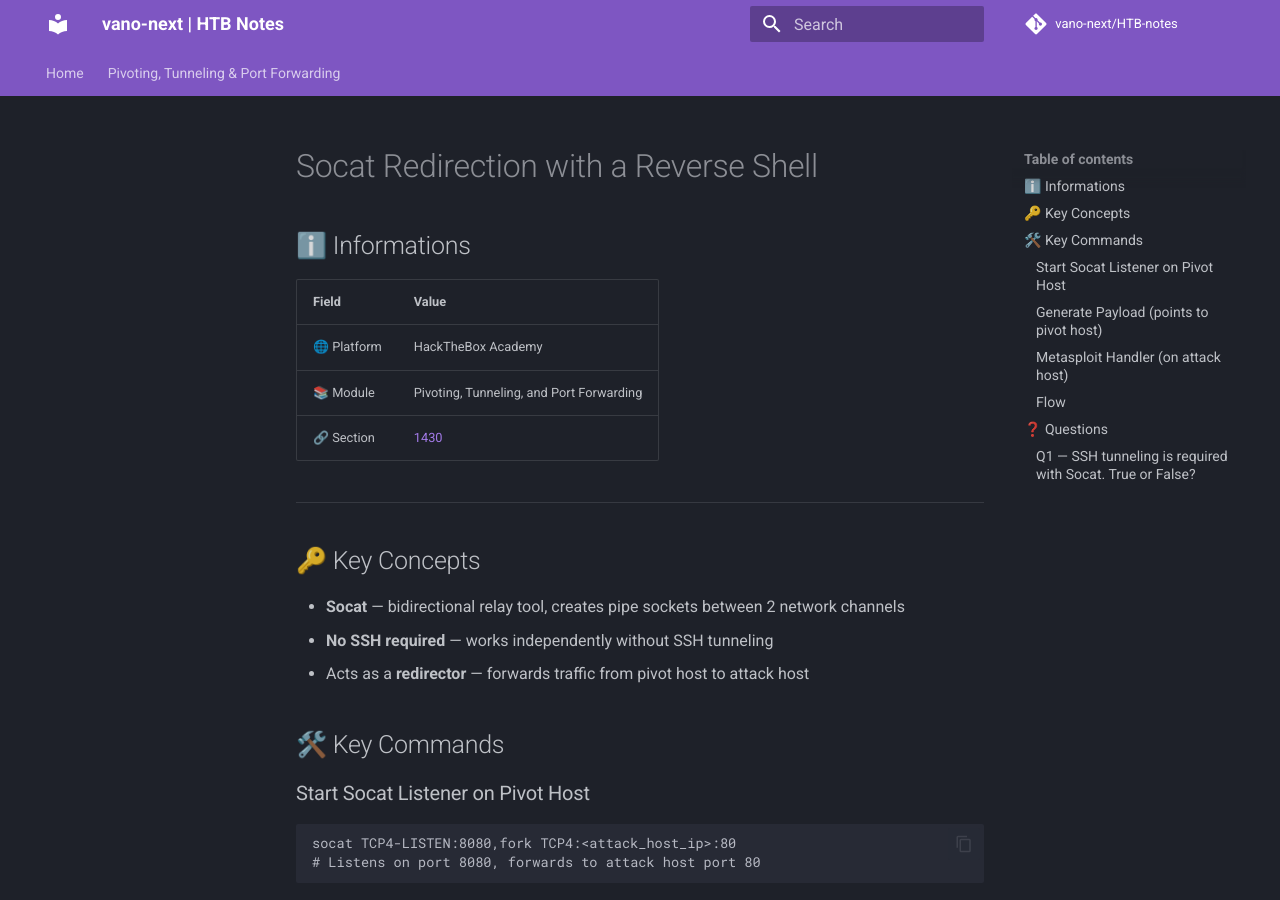
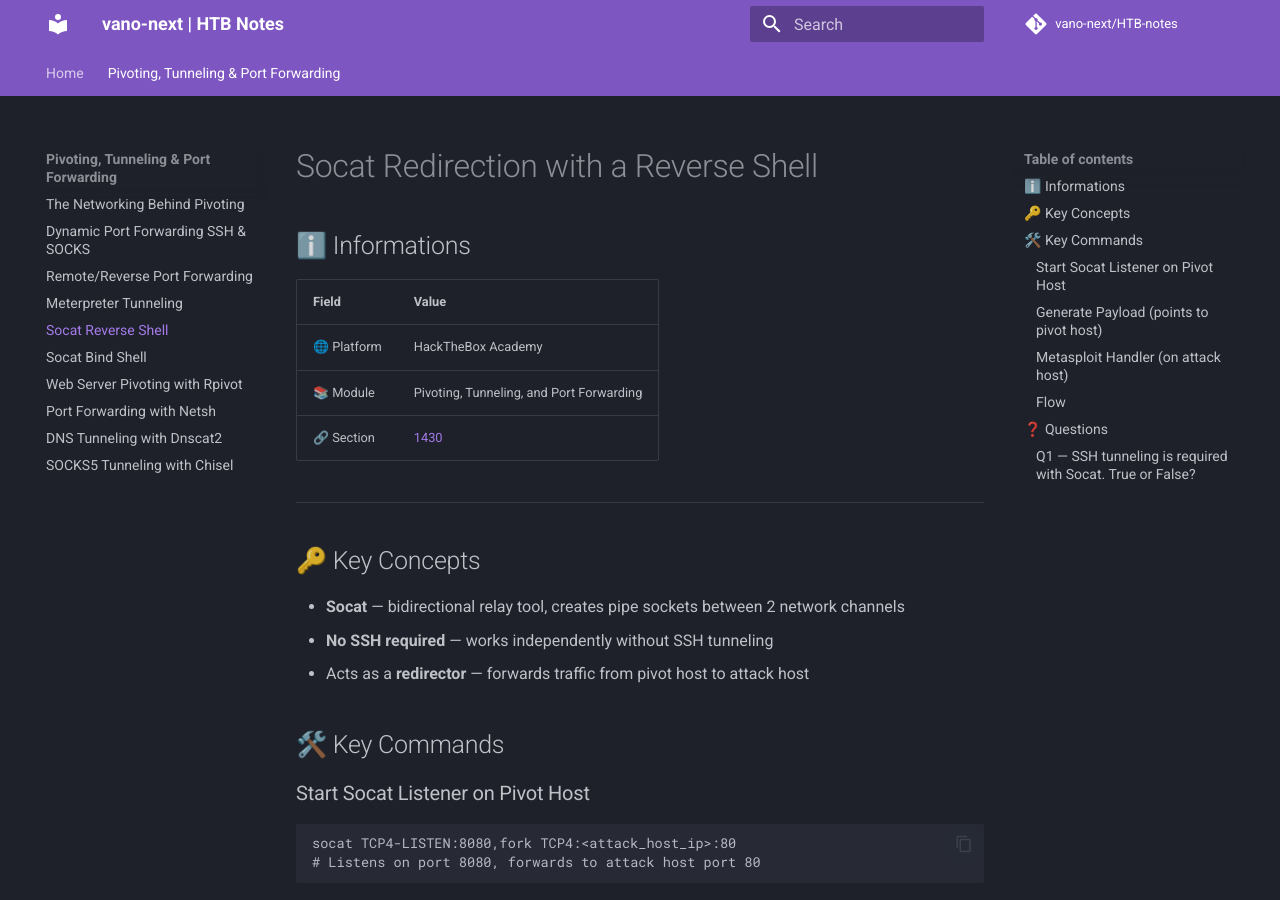
Before and after one commit to vano-next/HTB-notes, an MkDocs documentation site: the page built from docs/pivoting/socat-reverse-shell.md, in a window 1280 px wide and 900 px high. Built offline with MkDocs 1.6.1 and Material for MkDocs 9.7.7, drawn with Linux system fonts in a browser that asks for light colours; comment, search, counter and statistics services are not loaded.

Commit message:
Update mkdocs.yml

```diff
--- a/mkdocs.yml
+++ b/mkdocs.yml
@@ -22,3 +22,10 @@ nav:
     - The Networking Behind Pivoting: pivoting/networking-behind-pivoting.md
     - Dynamic Port Forwarding SSH & SOCKS: pivoting/dynamic-port-forwarding.md
     - Remote/Reverse Port Forwarding: pivoting/remote-reverse-port-forwarding.md
+    - Meterpreter Tunneling: pivoting/meterpreter-tunneling.md
+    - Socat Reverse Shell: pivoting/socat-reverse-shell.md
+    - Socat Bind Shell: pivoting/socat-bind-shell.md
+    - Web Server Pivoting with Rpivot: pivoting/rpivot.md
+    - Port Forwarding with Netsh: pivoting/netsh-port-forwarding.md
+    - DNS Tunneling with Dnscat2: pivoting/dns-tunneling-dnscat2.md
+    - SOCKS5 Tunneling with Chisel: pivoting/chisel-socks5.md
```
